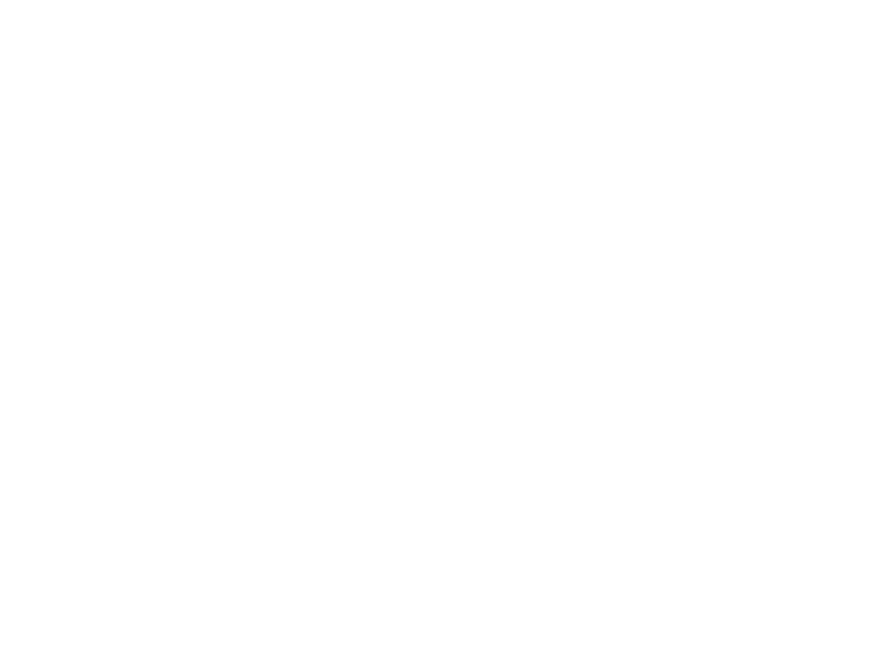
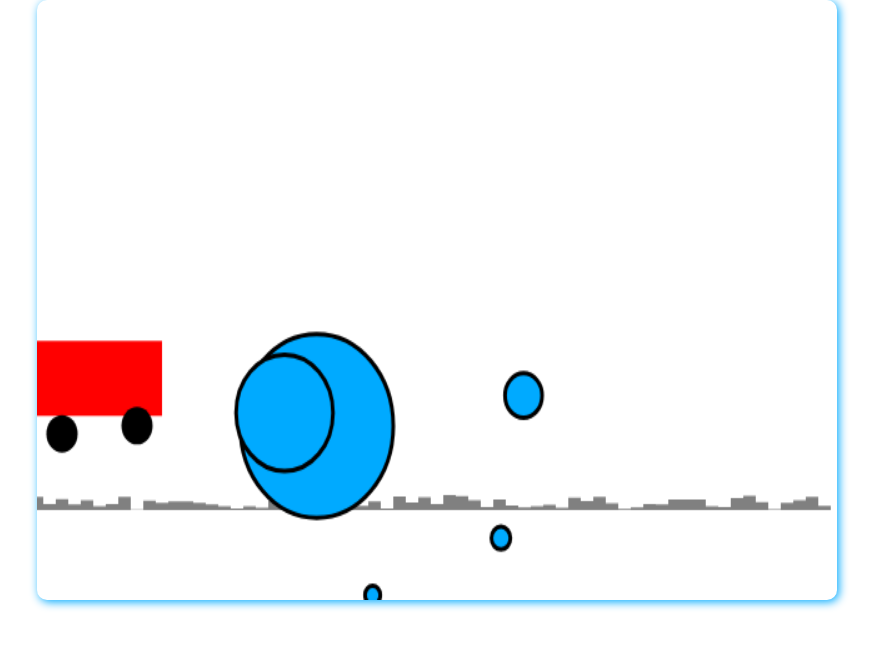
Before and after one commit to nocivescience/rex_square, a plain HTML site: page rex_square.html in a window 1280 px wide. Shown: the whole page, without its empty margins (203-1080 px from the left). Drawn offline with Linux system fonts and the light colour scheme.

Commit message:
asteroides en el constructor

```diff
--- a/rex_square.css
+++ b/rex_square.css
@@ -3,8 +3,15 @@
     padding: 0;
     box-sizing: border-box;
 }
+body{
+    display: flex;
+    justify-content: center;
+    align-items: center;
+}
 canvas{
     display: block;
-    width: 100%;
-    height: 100%;
+    width: 800px;
+    height: 600px;
+    border-radius: 10px;
+    box-shadow: 2px 2px 10px rgb(0, 170, 255);
 }
--- a/rex_square.js
+++ b/rex_square.js
@@ -1,180 +1,169 @@
-const canvas = document.querySelector('canvas');
-const ctx = canvas.getContext('2d');
-let score;
-let socreText;
-let highScore;
-let highScoreText;
-let player;
-let gravity;
-let obstacles=[];
-let gameSpeed;
 let keys={};
-// even linsters
-document.addEventListener('keydown', function(e){
-    keys[e.keyCode] = true;
-});
-document.addEventListener('keyup', function(e){
-    keys[e.keyCode] = false;
-});
-class Player{
-    constructor(x,y,width,height,color){
-        this.x=x;
-        this.y=y;
-        this.width=width;
-        this.height=height;
-        this.color=color;
-        this.dy=0;
-        this.jumpForce=15;
-        this.grounded=false;
-        this.jumpTimer=0;
-    }
-    Animate(){
-        if(keys['Space']||keys['KeyW']){
-            this.jump();
+const gameSpeed = 3;
+const canvas=document.querySelector("canvas");
+const ctx=canvas.getContext("2d");
+
+let rocks=[];
+class TRex{
+    constructor(x,y,w,h,c){
+        this.x = x;
+        this.y = y;
+        this.w = w;
+        this.h = h;
+        this.c = c;
+        this.dx = 2;
+        this.dy = 2;
+        this.playing = false;
+        this.movingWheels = true;
+        this.verticalEngine=false;
+        this.horizontalEngine=false;
+        this.cloudAsteroides=[
+            {
+                x:canvas.width/2+Math.random()*canvas.width/2,
+                y:canvas.height/2+Math.random()*canvas.height/2,
+                r:Math.random()*100
+            },
+            {
+                x:canvas.width/2+Math.random()*canvas.width/2,
+                y:canvas.height/2+Math.random()*canvas.height/2,
+                r:Math.random()*100
+            },
+            {
+                x:canvas.width/2+Math.random()*canvas.width/2,
+                y:canvas.height/2+Math.random()*canvas.height/2,
+                r:Math.random()*100
+            },
+            {
+                x:canvas.width/2+Math.random()*canvas.width/2,
+                y:canvas.height/2+Math.random()*canvas.height/2,
+                r:Math.random()*100
+            },
+            {
+                x:canvas.width/2+Math.random()*canvas.width/2,
+                y:canvas.height/2+Math.random()*canvas.height/2,
+                r:Math.random()*100
+            },
+        ]
+    };
+    setCloudAsteroides(){
+
+    };
+    draw(){
+        ctx.fillStyle = this.c;
+        ctx.fillRect(this.x, this.y, this.w, this.h/2);
+        ctx.beginPath();
+        ctx.fillStyle = "black";
+        ctx.arc(this.x+this.w/2-30,this.y+this.h/2+5+((this.movingWheels&&this.playing)?Math.random()*10:0),this.w/2/4,0,2*Math.PI);
+        ctx.fill();
+        ctx.closePath();
+        ctx.beginPath();
+        ctx.fillStyle = "black";
+        ctx.arc(this.x+this.w/2+30,this.y+this.h/2+5+((this.movingWheels&&this.playing)?Math.random()*10:0),this.w/2/4,0,2*Math.PI);
+        ctx.fill();
+        ctx.closePath();
+        ctx.beginPath();
+        ctx.fillStyle = "black";
+        ctx.fillRect(this.x-22,this.y+10,60/3,30);
+        ctx.closePath();
+        if(this.verticalEngine){
+            ctx.beginPath();
+            ctx.lineWidth=5;
+            ctx.strokeStyle="red";
+            ctx.fillStyle="yellow";
+            ctx.moveTo(this.x-20,this.y+40);
+            ctx.lineTo(this.x-12,this.y+60+Math.random()*15);
+            ctx.lineTo(this.x-5,this.y+40);
+            ctx.stroke();
+            ctx.fill();
+            ctx.closePath();
+        }
+        if(this.horizontalEngine){
+            ctx.beginPath();
+            ctx.lineWidth=6;
+            ctx.strokeStyle="red";
+            ctx.fillStyle="yellow";
+            ctx.moveTo(this.x-22,this.y+15);
+            ctx.lineTo(this.x-70*Math.random()-30,this.y+27);
+            ctx.lineTo(this.x-22,this.y+35);
+            ctx.stroke();
+            ctx.fill();
+            ctx.closePath();
+        };
+    };
+    falling(){
+        this.y += Math.pow((this.y+2)/10,1.1);
+    };
+    drawing(){
+        if(this.y>canvas.height-this.h*2){
+            this.y=canvas.height-this.h*2;
+            this.playing=true;
+            this.movingWheels=true;
+        }
+        this.falling();
+        if(keys['KeyD']&&this.playing){
+            this.x += gameSpeed;
+            this.horizontalEngine=true;
+            if(this.x>canvas.width-this.w){
+                this.x=canvas.width-this.w;
+            }
         }else{
-            this.jumpTimer=0;
+            this.horizontalEngine=false;
         }
-        if(keys['ShiftLeft']||keys['KeyS']){
-            this.h=this.originalHeight/2;
+        if(keys['KeyA']&&this.playing){
+            this.x -= gameSpeed;
+            if(this.x<0){
+                this.x=0;
+            }
+        }
+        if(keys['KeyW']&&this.playing){
+            this.y -= Math.pow((this.y)/9,1.1)-10;
+            this.movingWheels=false;
+            this.verticalEngine=true;
         }else{
-            this.h=this.originalHeight;
+            this.verticalEngine=false;
         }
-        this.y+=this.dy;
-        //gravity
-        if(this.y+this.h>canvas.height){
-            this.dy+=gravity;
-            this.grounded=false;
-        }else{
-            this.dy=0;
-            this.grounded=true;
-            this.y=canvas.height-this.h;
+        if(keys['KeyS']&&this.playing){
+            this.y += gameSpeed;
+            this.movingWheels=false;
         }
-        this.Draw();
-    }
-    Jump(){
-        if(this.grounded&&this.jumpTimer==0){
-            this.dy=-this.jumpForce;
-            this.jumpTimer=1;
-        }else if(this.jumpTimer>0&&this.jumpTimer<=15){
-            this.jumpTimer++;
-            this.dy=-this.jumpForce-(this.jumpTimer/50);
+    };
+    soilDraw(){
+        for(let i=0;i<canvas.width;i+=10){
+            ctx.strokeStyle="grey";
+            ctx.lineWidth=10;
+            ctx.beginPath();
+            ctx.moveTo(i,canvas.height-60);
+            ctx.lineTo(i,canvas.height-10*Math.random()-60);
+            ctx.closePath();
+            ctx.stroke();
         }
     }
-    Draw(){
-        ctx.beginPath();
-        ctx.fillStyle=this.color;
-        ctx.fillRect(this.x,this.y,this.width,this.h);
+    drawAsteroides(){
+        for(let i=0;i<this.cloudAsteroides.length;i++){
+            ctx.beginPath();
+            ctx.fillStyle="rgb(0, 170, 255)";
+            ctx.strokeStyle="black";
+            ctx.lineWidth=3;
+            ctx.arc(this.cloudAsteroides[i].x-=Math.random(),this.cloudAsteroides[i].y,this.cloudAsteroides[i].r,0,2*Math.PI);
+            ctx.fill();
+            ctx.stroke();
+            ctx.closePath();
+        }
     };
 }
-class Obstacle{
-    constructor(x,y,width,height,color){
-        this.x=x;
-        this.y=y;
-        this.width=width;
-        this.height=height;
-        this.color=color;
-        this.dx=-gameSpeed;
-    }
-    Update(){
-        this.x+=this.dx;
-        this.Draw();
-        this.dx=-gameSpeed;
-    };
-    Draw(){
-        ctx.beginPath();
-        ctx.fillStyle=this.color;
-        ctx.fillRect(this.x,this.y,this.width,this.height);
-        ctx.closePath();
-    }
+const tiranoRex = new TRex(0,0,100,100,"red");
+function update(){
+    ctx.clearRect(0,0,canvas.width,canvas.height);
+    tiranoRex.soilDraw();
+    tiranoRex.drawAsteroides();
+    tiranoRex.drawing();
+    tiranoRex.draw();
+    requestAnimationFrame(update);
 }
-class Text{
-    constructor(t,x,y,a,color,s){
-        this.text=t;
-        this.x=x;
-        this.y=y;
-        this.color=color;
-        this.s=s;
-    }
-    Draw(){
-        ctx.beginPath();
-        ctx.fillStyle=this.color;
-        ctx.font=this.s+'px Arial';
-        ctx.textAlign=this.a;
-        ctx.fillText(this.text,this.x,this.y);
-        ctx.closePath();
-    }
-}
-function SpawnObstacle(){
-    let size=RandomIntInRange(20,70);
-    let type=RandomIntInRange(0,1);
-    let obstacle= new Obstacle(canvas.width+size,canvas.height-size,size,size,'red');
-    if(type==1){
-        obstacle.y-=player.originalHeight;
-    }
-    obstacles.push(obstacle);
-}
-function RandomIntInRange(min,max){
-    return Math.floor(Math.random()*(max-min+1)+min);
-}
-function Start(){
-    canvas.width=window.innerWidth;
-    canvas.height=window.innerHeight;
-    ctx.font='30px Arial';
-    gameSpeed=5;
-    gravity=1;
-    score=0;
-    highScore=0;
-    if(localStorage.getItem('highScore')){
-        highScore=localStorage.getItem('highScore');
-    };
-    player=new Player(25,0,50,50,'blue');
-    socreText=new Text('Score: '+score,10,30,'left','white',30);
-    highScoreText=new Text('High Score: '+highScore,10,60,'left','white',30);
-    requestAnimationFrame(Update);
-}
-let initialSpawnTimer=200;
-let spawnTimer=initialSpawnTimer;
-function Update(){
-    requestAnimationFrame(Update);
-    ctx.clearRect(0,0,canvas.width,canvas.height);
-    spawnTimer--;
-    if(spawnTimer<=0){
-        SpawnObstacle();
-        console.log(obstacles);
-        spawnTimer=initialSpawnTimer-gameSpeed*8;
-        if(spawnTimer<60){
-            spawnTimer=60;
-        };
-    };
-    //Spawn Enemies
-    for(let i=0;i<obstacles.length;i++){
-        let o=obstacles[i];
-        if(o.x+o.w<0){
-            obstacles.splice(i,1);
-        }
-        if(
-            player.x<o.x+o.w&&
-            player.x+player.width>o.x&&
-            player.y<o.y+o.h&&
-            player.y+player.h>o.y
-        ){
-            obstacles=[];
-            score=0;
-            spawnTimer=initialSpawnTimer;
-            gameSpeed=5;
-            window.localStorage.setItem('highScore',highScore);
-        }
-        o.Update();
-    };
-    player.Animate();
-    score++;
-    socreText.text='Score: '+score;
-    socreText.Draw();
-    if(score>highScore){
-        highScore=score;
-        highScoreText.text='High Score: '+highScore;
-    };
-    highScoreText.Draw();
-    gameSpeed+=0.003;
-};
-Start();
+update();
+document.addEventListener("keydown",function(e){
+    keys[e.code]=true;
+});
+document.addEventListener("keyup",function(e){
+    keys[e.code]=false;
+});
```
